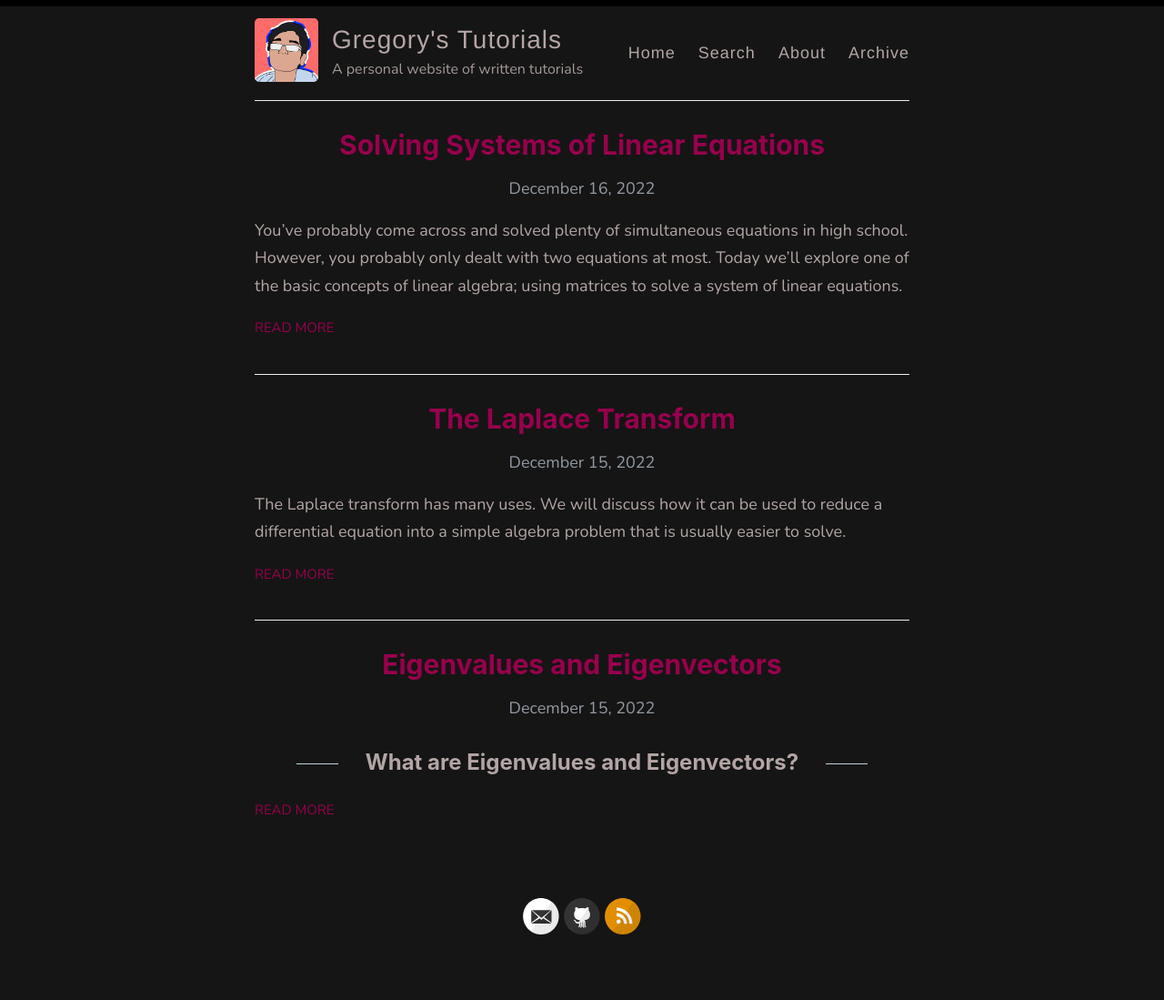
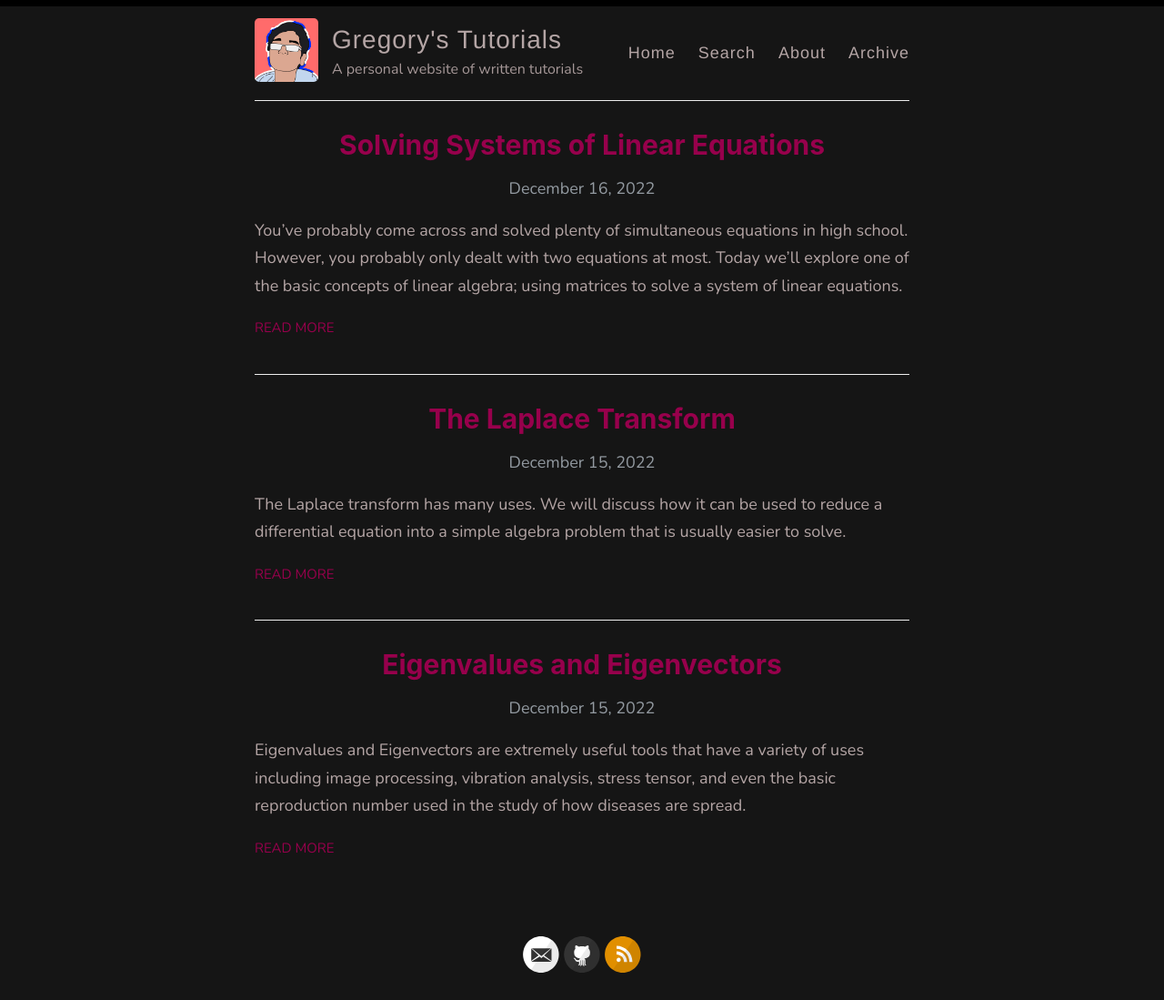
Before and after one commit to gregorydsouza/gregorydsouza.github.io, a Jekyll site: the page built from index.html, in a window 1280 px wide. Shown: the whole page at 91% size. Built offline with Jekyll 4.4.1, drawn with Linux system fonts in a browser that asks for light colours; nearby versions of some CDN libraries; the list of posts is cut into pages by our own code; before the commit the page ends 1057 px from its top, so only the background shows below that; some of the changed lines change nothing that is shown.

Commit message:
Links for Eigenvalues post to SystemOfEquations

```diff
--- a/_posts/2022-12-15-Eigenvalues-and-Eigenvectors.md
+++ b/_posts/2022-12-15-Eigenvalues-and-Eigenvectors.md
@@ -3,6 +3,8 @@
 title: Eigenvalues and Eigenvectors
 categories: [Math, Linear Algebra]
 ---
+
+Eigenvalues and Eigenvectors are extremely useful tools that have a variety of uses including image processing, vibration analysis, stress tensor, and even the basic reproduction number used in the study of how diseases are spread.
 
 ## What are Eigenvalues and Eigenvectors?
 
@@ -102,7 +104,7 @@
 \left[\begin{array}{c c | c} 1 & 6 & 0 \\ 6 & 36 & 0 \\ \end{array}\right]
 $$
 
-Which can be solved by various methods such as Gaussian elimination or Gauss-Jordan elimination. You will find the values of the two unknowns $x_1$ and $x_2$, which are your components for the eigenvector, because we defined:
+Which can be solved by various methods such as [Gaussian Elimination]({{ site.baseurl }}{% post_url 2022-12-16-Solving-a-System-of-Linear-Equations %}#gaussian-elimination) or [Gauss-Jordan Elimination]({{ site.baseurl }}{% post_url 2022-12-16-Solving-a-System-of-Linear-Equations %}#gauss-jordan-elimination). You will find the values of the two unknowns $x_1$ and $x_2$, which are your components for the eigenvector, because we defined:
 
 $$
 \textbf{v}=\begin{bmatrix} x_1 \\ x_2 \end{bmatrix}
```
